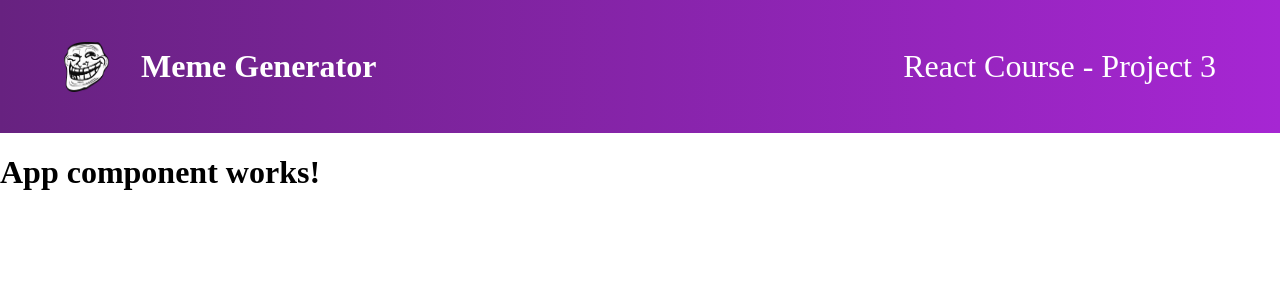
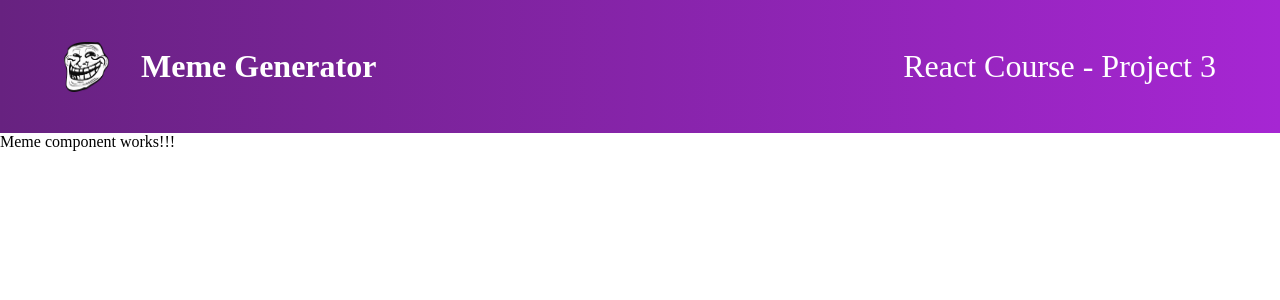
Before and after one commit to Akshay-Tarde/meme-generator, a React (Vite) app: page / in a window 1280 px wide. Shown: the top 300 px of the page. Built offline with nearby package versions, Linux system fonts and the light colour scheme.

Commit message:
Meme component added.

```diff
--- a/src/App.jsx
+++ b/src/App.jsx
@@ -1,11 +1,12 @@
 import React from "react";
 import Header from "./components/Header";
+import Meme from "./components/Meme";
 
 function App() {
   return (
     <div>
       <Header />
-      <h1>App component works!</h1>
+      <Meme />
     </div>
   );
 }
--- /dev/null
+++ b/src/components/Meme.jsx
@@ -0,0 +1,7 @@
+import React from "react";
+
+function Meme() {
+  return <div>Meme component works!!!</div>;
+}
+
+export default Meme;
```
